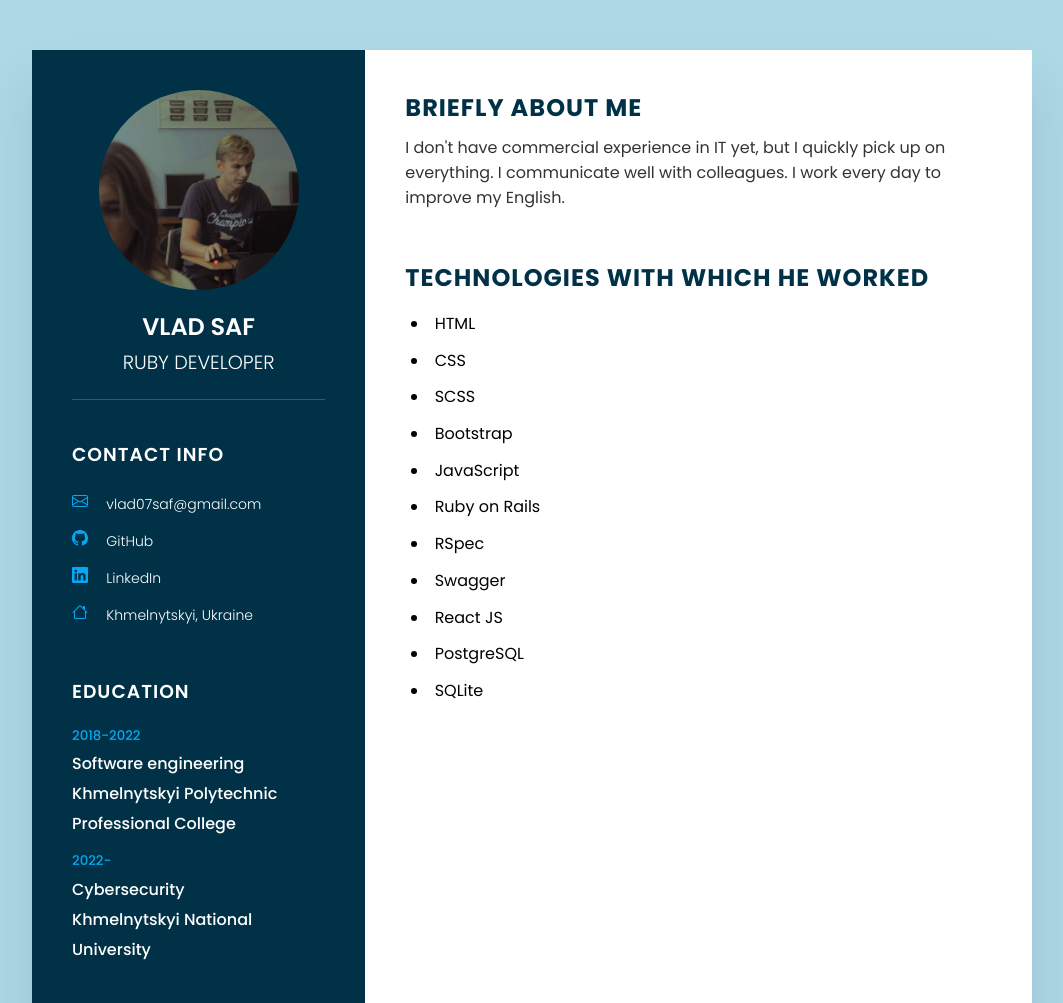
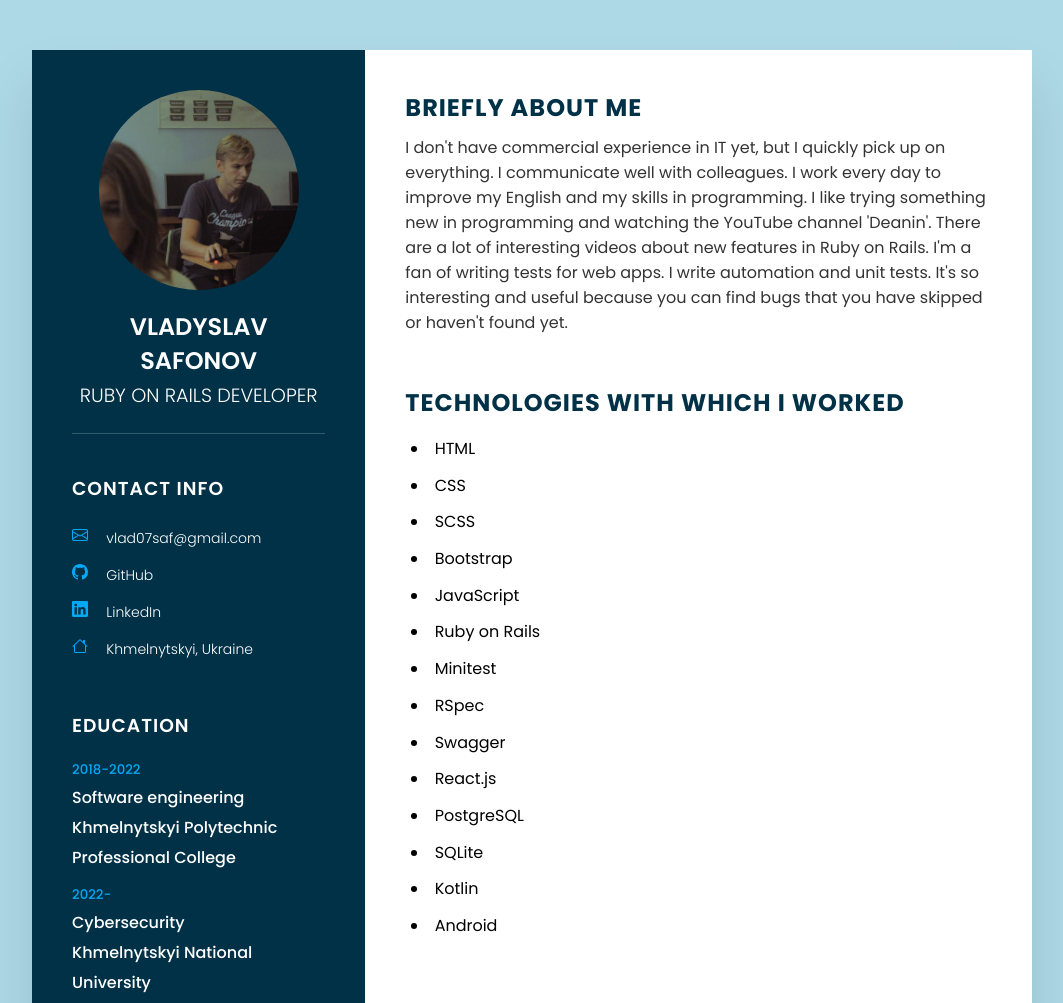
Before and after one commit to safych/safych.github.io, a plain HTML site: page index.html in a window 1280 px wide. Shown: the top 1003 px of the page, without its empty margins (108-1171 px from the left). Drawn offline with nearby package versions, Linux system fonts and the light colour scheme.

Commit message:
Fixed mistakes in written text about me

```diff
--- a/index.html
+++ b/index.html
@@ -15,7 +15,7 @@
 				<div class="imgBx">
 					<img src="images/me.jpg">
 				</div>
-				<h2>Vlad Saf<br><span>Ruby developer</span></h2>
+				<h2>Vladyslav Safonov<br><span>Ruby on Rails developer</span></h2>
 			</div>
 
 			<div class="contactInfo">
@@ -124,11 +124,15 @@
 			<div class="about">
 				<h2 class="title2">Briefly about me</h2>
 				<p>I don't have commercial experience in IT yet, but I quickly pick up on everything.
-					 I communicate well with colleagues.	I work every day to improve my English.
+					 I communicate well with colleagues. I work every day to improve my English and my skills in programming.
+					 I like trying something new in programming and watching the YouTube channel 'Deanin'.
+					 There are a lot of interesting videos about new features in Ruby on Rails.
+           I'm a fan of writing tests for web apps. I write automation and unit tests.
+           It's so interesting and useful because you can find bugs that you have skipped or haven't found yet.
 				</p>
 			</div>
 			<div class="about">
-				<h2 class="title2">Technologies with which he worked</h2>
+				<h2 class="title2">Technologies with which I worked</h2>
 				<ul>
 					<li>HTML</li>
 					<li>CSS</li>
@@ -136,11 +140,14 @@
 					<li>Bootstrap</li>
 					<li>JavaScript</li>
 					<li>Ruby on Rails</li>
+          <li>Minitest</li>
 					<li>RSpec</li>
 					<li>Swagger</li>
-					<li>React JS</li>
+					<li>React.js</li>
 					<li>PostgreSQL</li>
 					<li>SQLite</li>
+          <li>Kotlin</li>
+          <li>Android</li>
 				</ul>
 			</div>
 		</div>
```
